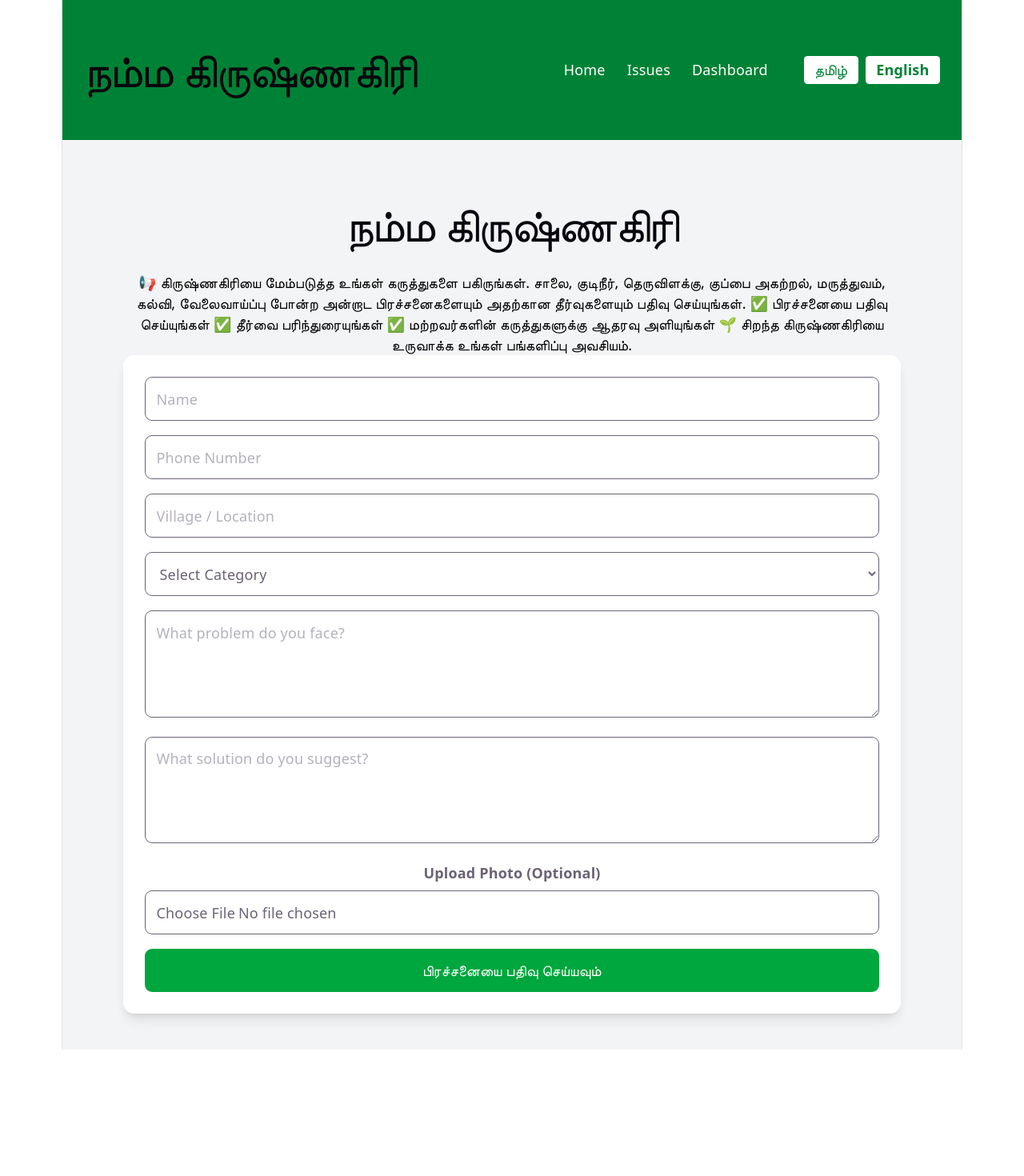
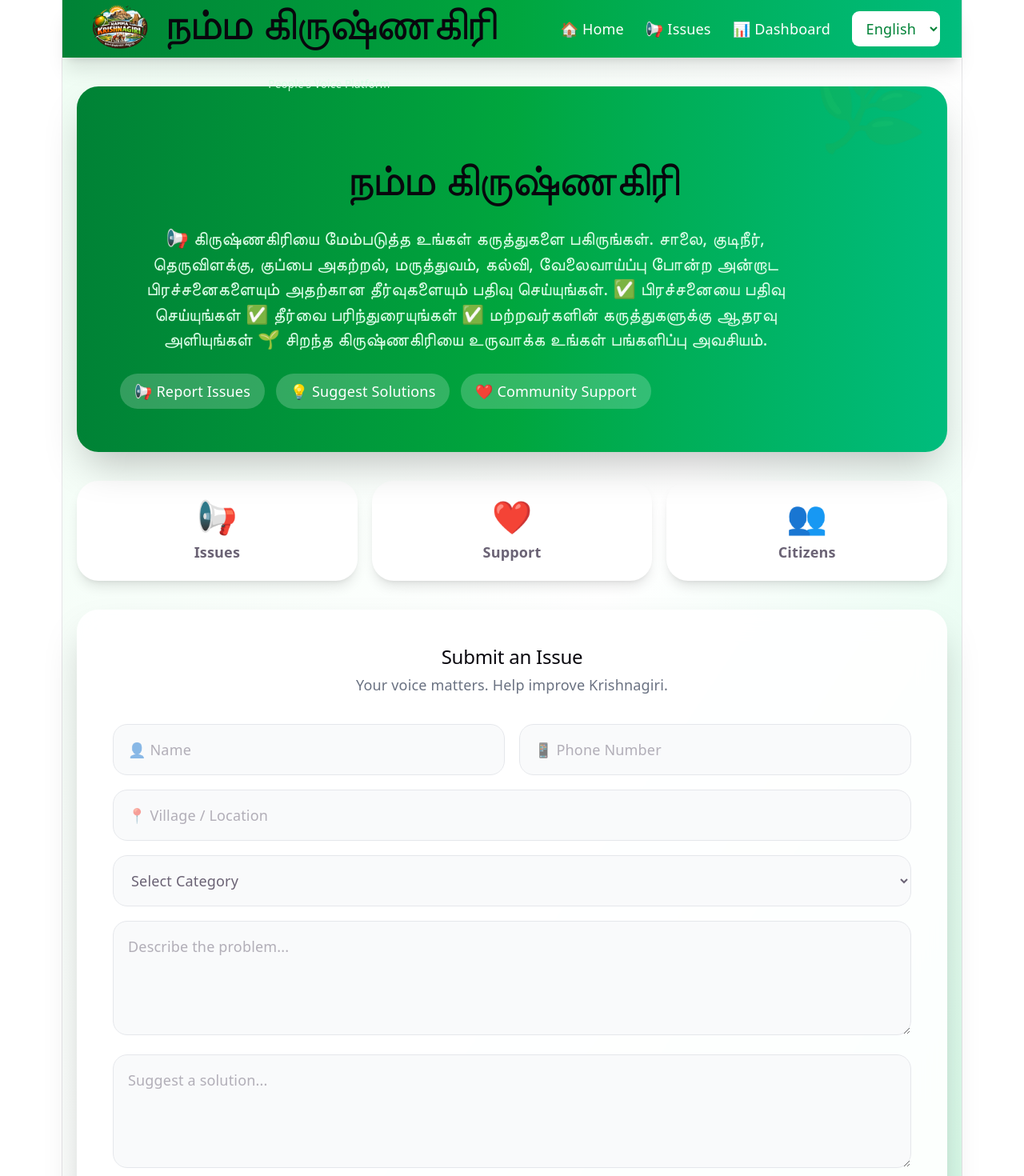
Before and after one commit to PRASATH978/namma_krishnagiri, a React app in the folder frontend/: page / in a window 1280 px wide. Shown: the top 1470 px of the page at 80% size. Before the commit the page ends 1312 px from the top, so only its background shows below. Built offline with nearby package versions, Linux system fonts and the light colour scheme; the HTML template or start-up script is replaced by a standard one.

Commit message:
Connect frontend to Render backend

```diff
--- a/frontend/src/components/Navbar.jsx
+++ b/frontend/src/components/Navbar.jsx
@@ -1,62 +1,113 @@
 import { Link } from "react-router-dom";
 import { useTranslation } from "react-i18next";
+import { useState } from "react";
+import logoImage from "../assets/ChatGPT Image Jun 5, 2026, 07_18_45 PM.png";
 
 function Navbar() {
   const { i18n } = useTranslation();
+  const [menuOpen, setMenuOpen] = useState(false);
 
   return (
-    <nav className="bg-green-700 text-white shadow-lg">
-      <div className="max-w-7xl mx-auto px-6 py-4 flex justify-between items-center">
+    <nav className="sticky top-0 z-50 bg-gradient-to-r from-green-700 via-green-600 to-emerald-500 shadow-xl">
+      <div className="max-w-7xl mx-auto px-4 sm:px-6">
+
+        <div className="flex justify-between items-center h-16">
 
           {/* Logo */}
-        <h1 className="text-2xl font-bold">
+          <Link
+            to="/"
+            className="flex items-center gap-2"
+          >
+            <img
+              src={logoImage}
+              alt="Namma Krishnagiri Logo"
+              className="w-20 h-20 rounded-full"
+            />
+
+            <div>
+              <h1 className="text-white font-bold text-lg sm:text-2xl">
                 நம்ம கிருஷ்ணகிரி
               </h1>
 
-        {/* Navigation */}
-        <div className="flex items-center gap-6">
+              <p className="text-green-100 text-xs hidden sm:block">
+                People's Voice Platform
+              </p>
+            </div>
+          </Link>
+
+          {/* Desktop Menu */}
+          <div className="hidden md:flex items-center gap-6">
 
             <Link
               to="/"
-            className="hover:text-green-200"
+              className="text-white hover:text-green-100 font-medium transition"
             >
-            Home
+              🏠 Home
             </Link>
 
             <Link
               to="/issues"
-            className="hover:text-green-200"
+              className="text-white hover:text-green-100 font-medium transition"
             >
-            Issues
+              📢 Issues
             </Link>
 
             <Link
               to="/dashboard"
-            className="hover:text-green-200"
+              className="text-white hover:text-green-100 font-medium transition"
             >
-            Dashboard
+              📊 Dashboard
             </Link>
 
-          {/* Language Switch */}
-          <div className="flex gap-2 ml-4">
+            <select
+              onChange={(e) =>
+                i18n.changeLanguage(e.target.value)
+              }
+              className="bg-white text-green-700 rounded-lg px-3 py-2 font-medium outline-none"
+              defaultValue={i18n.language}
+            >
+              <option value="ta">தமிழ்</option>
+              <option value="en">English</option>
+            </select>
 
+          </div>
+
+          {/* Mobile Button */}
           <button
-              onClick={() => i18n.changeLanguage("ta")}
-              className="bg-white text-green-700 px-3 py-1 rounded font-semibold"
+            onClick={() => setMenuOpen(!menuOpen)}
+            className="md:hidden text-white text-3xl"
           >
-              தமிழ்
-            </button>
-
-            <button
-              onClick={() => i18n.changeLanguage("en")}
-              className="bg-white text-green-700 px-3 py-1 rounded font-semibold"
-            >
-              English
+            {menuOpen ? "✕" : "☰"}
           </button>
 
         </div>
 
+        {/* Mobile Menu */}
+        {menuOpen && (
+          <div className="md:hidden bg-white rounded-2xl shadow-xl mb-4 overflow-hidden">
+
+            <Link
+              to="/"
+              onClick={() => setMenuOpen(false)}
+              className="block px-5 py-4 border-b hover:bg-green-50"
+            >
+              🏠 Home
+            </Link>
+
+            <Link
+              to="/issues"
+              onClick={() => setMenuOpen(false)}
+              className="block px-5 py-4 border-b hover:bg-green-50"
+            >
+              📢 Issues
+            </Link>
+
+
+
+
+
           </div>
+        )}
 
       </div>
     </nav>
--- a/frontend/src/pages/Home.jsx
+++ b/frontend/src/pages/Home.jsx
@@ -4,6 +4,10 @@ import Navbar from "../components/Navbar";
 import { useTranslation } from "react-i18next";
 
 function Home() {
+const { t } = useTranslation();
+
+const [loading, setLoading] = useState(false);
+
 const [formData, setFormData] = useState({
 name: "",
 phone: "",
@@ -12,7 +16,6 @@ function Home() {
 problem: "",
 solution: "",
 });
-  const { t } = useTranslation();
 
 const [image, setImage] = useState(null);
 
@@ -25,14 +28,14 @@ function Home() {
 
 const submitIssue = async () => {
 try {
+setLoading(true);
+
+
   const data = new FormData();
 
-      data.append("name", formData.name);
-      data.append("phone", formData.phone);
-      data.append("village", formData.village);
-      data.append("category", formData.category);
-      data.append("problem", formData.problem);
-      data.append("solution", formData.solution);
+  Object.keys(formData).forEach((key) => {
+    data.append(key, formData[key]);
+  });
 
   if (image) {
     data.append("image", image);
@@ -63,102 +66,179 @@ function Home() {
 } catch (error) {
   console.log(error);
   alert("Submission Failed");
+} finally {
+  setLoading(false);
 }
+
+
 };
 
+const inputStyle =
+"w-full border border-gray-200 bg-gray-50 p-4 rounded-2xl focus:ring-4 focus:ring-green-200 focus:border-green-500 outline-none transition";
+
 return (
-    <>
-    <Navbar />
+<> <Navbar />
 
-    <div className="min-h-screen bg-gray-100">
-      <div className="max-w-4xl mx-auto py-10 px-4">
 
-        <h1 className="text-5xl font-bold text-center text-black mb-4 ">
+  <div className="min-h-screen bg-gradient-to-br from-green-50 via-white to-emerald-100">
+
+    <div className="max-w-6xl mx-auto px-4 py-8">
+
+      <div className="relative overflow-hidden rounded-3xl bg-gradient-to-r from-green-700 via-green-600 to-emerald-500 text-white p-8 sm:p-12 shadow-2xl mb-8">
+
+        <div className="absolute right-5 top-0 text-[120px] opacity-10">
+          🌿
+        </div>
+
+        <div className="relative z-10">
+          <h1 className="text-4xl sm:text-6xl font-extrabold mb-4">
             {t("title")}
           </h1>
 
-        <p className="text-center text-black mt-3 mb-8">
+          <p className="text-green-100 text-lg sm:text-xl max-w-3xl">
             {t("subtitle")}
           </p>
 
-        <div className="bg-white shadow-lg rounded-xl p-6">
+          <div className="flex flex-wrap gap-3 mt-6">
+            <span className="bg-white/20 px-4 py-2 rounded-full">
+              📢 Report Issues
+            </span>
+
+            <span className="bg-white/20 px-4 py-2 rounded-full">
+              💡 Suggest Solutions
+            </span>
+
+            <span className="bg-white/20 px-4 py-2 rounded-full">
+              ❤️ Community Support
+            </span>
+          </div>
+        </div>
+      </div>
+
+      <div className="grid grid-cols-3 gap-4 mb-8">
+
+        <div className="bg-white rounded-3xl shadow-lg p-5 text-center">
+          <div className="text-4xl">📢</div>
+          <h3 className="font-bold mt-2">Issues</h3>
+        </div>
+
+        <div className="bg-white rounded-3xl shadow-lg p-5 text-center">
+          <div className="text-4xl">❤️</div>
+          <h3 className="font-bold mt-2">Support</h3>
+        </div>
+
+        <div className="bg-white rounded-3xl shadow-lg p-5 text-center">
+          <div className="text-4xl">👥</div>
+          <h3 className="font-bold mt-2">Citizens</h3>
+        </div>
+
+      </div>
+
+      <div className="bg-white/90 backdrop-blur-lg rounded-3xl shadow-2xl p-6 sm:p-10">
+
+        <div className="text-center mb-8">
+          <h2 className="text-3xl font-bold text-gray-800">
+            Submit an Issue
+          </h2>
+
+          <p className="text-gray-500 mt-2">
+            Your voice matters. Help improve Krishnagiri.
+          </p>
+        </div>
+
+        <div className="grid md:grid-cols-2 gap-4">
 
           <input
             type="text"
             name="name"
-            placeholder="Name"
+            placeholder="👤 Name"
             value={formData.name}
             onChange={handleChange}
-            className="w-full border p-3 rounded-lg mb-4"
+            className={inputStyle}
           />
 
           <input
             type="text"
             name="phone"
-            placeholder="Phone Number"
+            placeholder="📱 Phone Number"
             value={formData.phone}
             onChange={handleChange}
-            className="w-full border p-3 rounded-lg mb-4"
+            className={inputStyle}
           />
+
+        </div>
 
         <input
           type="text"
           name="village"
-            placeholder="Village / Location"
+          placeholder="📍 Village / Location"
           value={formData.village}
           onChange={handleChange}
-            className="w-full border p-3 rounded-lg mb-4"
+          className={`${inputStyle} mt-4`}
         />
 
         <select
           name="category"
           value={formData.category}
           onChange={handleChange}
-            className="w-full border p-3 rounded-lg mb-4"
+          className={`${inputStyle} mt-4`}
         >
           <option value="">Select Category</option>
-            <option value="Road">Road</option>
-            <option value="Water">Water</option>
-            <option value="Bus">Bus</option>
-            <option value="Hospital">Hospital</option>
-            <option value="Jobs">Jobs</option>
-            <option value="Education">Education</option>
-            <option value="Other">Other</option>
+          <option value="Road">🛣 Road</option>
+          <option value="Water">💧 Water</option>
+          <option value="Bus">🚌 Bus</option>
+          <option value="Hospital">🏥 Hospital</option>
+          <option value="Jobs">💼 Jobs</option>
+          <option value="Education">🎓 Education</option>
+          <option value="Other">📌 Other</option>
         </select>
 
         <textarea
+          rows="4"
           name="problem"
-            rows="4"
-            placeholder="What problem do you face?"
+          placeholder="Describe the problem..."
           value={formData.problem}
           onChange={handleChange}
-            className="w-full border p-3 rounded-lg mb-4"
+          className={`${inputStyle} mt-4`}
         />
 
         <textarea
+          rows="4"
           name="solution"
-            rows="4"
-            placeholder="What solution do you suggest?"
+          placeholder="Suggest a solution..."
           value={formData.solution}
           onChange={handleChange}
-            className="w-full border p-3 rounded-lg mb-4"
+          className={`${inputStyle} mt-4`}
         />
 
-          <label className="block mb-2 font-semibold">
-            Upload Photo (Optional)
+        <div className="mt-4">
+
+          <label className="font-semibold text-gray-700">
+            Upload Photo
           </label>
 
           <input
             type="file"
             onChange={(e) => setImage(e.target.files[0])}
-            className="w-full border p-3 rounded-lg mb-4"
+            className={`${inputStyle} mt-2`}
           />
+
+          {image && (
+            <img
+              src={URL.createObjectURL(image)}
+              alt="Preview"
+              className="mt-4 rounded-2xl shadow-lg max-h-72"
+            />
+          )}
+
+        </div>
 
         <button
           onClick={submitIssue}
-            className="w-full bg-green-600 text-white py-3 rounded-lg hover:bg-green-700 transition"
+          disabled={loading}
+          className="w-full mt-6 bg-gradient-to-r from-green-600 to-emerald-500 text-white py-4 rounded-2xl font-bold text-lg shadow-lg hover:scale-[1.02] transition disabled:opacity-50"
         >
-            {t("submit")}
+          {loading ? "Submitting..." : "🚀 Submit Issue"}
         </button>
 
       </div>
@@ -167,6 +247,8 @@ function Home() {
   </div>
 </>
 
+
 );
 }
+
 export default Home;
--- a/frontend/src/pages/Issues.jsx
+++ b/frontend/src/pages/Issues.jsx
@@ -1,4 +1,3 @@
-
 import { useEffect, useState } from "react";
 import axios from "axios";
 import Navbar from "../components/Navbar";
@@ -7,12 +6,15 @@ function Issues() {
   const [issues, setIssues] = useState([]);
   const [comments, setComments] = useState({});
   const [openComments, setOpenComments] = useState({});
+  const [loading, setLoading] = useState(true);
 
   useEffect(() => {
     loadIssues();
   }, []);
 
   const loadIssues = async () => {
+    setLoading(true);
+
     try {
       const response = await axios.get(
         "https://namma-krishnagiri.onrender.com/api/issues/"
@@ -21,6 +23,8 @@ function Issues() {
       setIssues(response.data);
     } catch (error) {
       console.log(error);
+    } finally {
+      setLoading(false);
     }
   };
 
@@ -33,6 +37,7 @@ function Issues() {
       },
     });
   };
+
   const toggleComments = (issueId) => {
     setOpenComments((prev) => ({
       ...prev,
@@ -44,10 +49,7 @@ function Issues() {
     try {
       const commentData = comments[issueId];
 
-      if (
-        !commentData?.name ||
-        !commentData?.comment
-      ) {
+      if (!commentData?.name || !commentData?.comment) {
         alert("Please fill all fields");
         return;
       }
@@ -94,29 +96,33 @@ function Issues() {
     <div className="min-h-screen bg-gray-100">
       <Navbar />
 
-      <div className="max-w-2xl mx-auto py-8 px-4">
-
-        <h1 className="text-3xl font-bold text-center mb-8 text-green-700">
-          Namma Krishnagiri Feed
+      <div className="max-w-4xl mx-auto py-4 sm:py-8 px-3 sm:px-6">
+        <h1 className="text-2xl sm:text-4xl font-bold text-center mb-6 sm:mb-8 text-green-700">
+          🌿 Namma Krishnagiri Feed
         </h1>
 
-        {issues.map((issue) => (
+        {loading ? (
+          <div className="flex justify-center items-center py-20">
+            <div className="animate-spin rounded-full h-12 w-12 border-b-4 border-green-600"></div>
+          </div>
+        ) : (
+          issues.map((issue) => (
             <div
               key={issue.id}
-            className="bg-white rounded-2xl shadow-lg overflow-hidden mb-8"
+              className="bg-white rounded-3xl shadow-xl overflow-hidden mb-6 hover:shadow-2xl transition duration-300"
             >
               {/* Header */}
-            <div className="flex items-center p-4">
-              <div className="w-12 h-12 rounded-full bg-gradient-to-r from-pink-500 to-yellow-500 flex items-center justify-center text-white font-bold text-lg">
+              <div className="flex items-center p-4 sm:p-5">
+                <div className="w-10 h-10 sm:w-12 sm:h-12 rounded-full bg-gradient-to-r from-pink-500 to-orange-500 flex items-center justify-center text-white font-bold text-lg">
                   {issue.name?.charAt(0)?.toUpperCase()}
                 </div>
 
                 <div className="ml-3">
-                <h3 className="font-semibold text-lg">
+                  <h3 className="font-semibold text-base sm:text-lg">
                     {issue.name}
                   </h3>
 
-                <p className="text-sm text-gray-500">
+                  <p className="text-xs sm:text-sm text-gray-500">
                     📍 {issue.village}
                   </p>
                 </div>
@@ -127,66 +133,74 @@ function Issues() {
                 <img
                   src={`https://namma-krishnagiri.onrender.com${issue.image}`}
                   alt="Issue"
-                className="w-full h-[500px] object-cover"
+                  className="w-full h-64 sm:h-80 md:h-[450px] object-cover"
                 />
               )}
 
               {/* Content */}
-            <div className="p-4">
-
-              {/* Like Button */}
-              <div className="flex items-center gap-3 mb-3">
-
+              <div className="p-4 sm:p-5">
+                {/* Vote Section */}
+                <div className="flex items-center justify-between mb-4">
                   <button
                     onClick={() => voteIssue(issue.id)}
-                  className="text-3xl hover:scale-125 transition duration-200"
+                    className="flex items-center gap-2 bg-red-50 hover:bg-red-100 px-4 py-2 rounded-full transition"
                   >
-                  ❤️
+                    <span className="text-2xl">❤️</span>
+                    <span className="font-semibold">
+                      {issue.votes}
+                    </span>
                   </button>
 
-                <span className="font-semibold">
-                  {issue.votes} Supports
+                  <span className="text-sm text-gray-500">
+                    {issue.comments?.length || 0} Comments
                   </span>
-
                 </div>
 
                 {/* Category */}
-              <h2 className="font-bold text-xl mb-2">
+                <div className="inline-block bg-green-100 text-green-700 px-4 py-1 rounded-full text-sm font-semibold mb-3">
                   #{issue.category}
-              </h2>
+                </div>
 
                 {/* Problem */}
-              <p className="text-gray-700 mb-2">
-                <span className="font-bold">
+                <div className="mb-3">
+                  <p className="font-bold text-gray-800 mb-1">
                     Problem:
-                </span>{" "}
+                  </p>
+
+                  <p className="text-gray-700 leading-relaxed">
                     {issue.problem}
                   </p>
+                </div>
 
                 {/* Solution */}
                 {issue.solution && (
-                <p className="text-green-700 mb-3">
-                  <span className="font-bold">
-                    Suggested Solution:
-                  </span>{" "}
+                  <div className="bg-green-50 border-l-4 border-green-500 p-3 rounded-lg mb-4">
+                    <p className="font-semibold text-green-700">
+                      Suggested Solution
+                    </p>
+
+                    <p className="text-green-600">
                       {issue.solution}
                     </p>
+                  </div>
                 )}
 
-
-              {/* Comments Section */}
+                {/* Comments */}
                 <div className="border-t pt-4">
                   <button
                     type="button"
                     onClick={() => toggleComments(issue.id)}
-                  className="text-blue-600 font-semibold mb-3 hover:text-blue-800"
+                    className="font-semibold text-blue-600 hover:text-blue-800 mb-4"
                   >
-                  {openComments[issue.id] ? "Hide comments" : "Show comments"}
+                    {openComments[issue.id]
+                      ? "🔼 Hide Comments"
+                      : "🔽 Show Comments"}
                   </button>
 
                   {openComments[issue.id] && (
                     <>
-                    <div className="space-y-2 mb-4">
+                      {/* Comment Form */}
+                      <div className="space-y-3 mb-5">
                         <input
                           type="text"
                           placeholder="Your Name"
@@ -198,10 +212,10 @@ function Issues() {
                               e.target.value
                             )
                           }
-                        className="w-full border rounded-full px-4 py-2"
+                          className="w-full border border-gray-300 rounded-full px-4 py-3 focus:outline-none focus:ring-2 focus:ring-green-500"
                         />
 
-                      <div className="flex gap-2">
+                        <div className="flex flex-col sm:flex-row gap-2">
                           <input
                             type="text"
                             placeholder="Add a comment..."
@@ -213,39 +227,40 @@ function Issues() {
                                 e.target.value
                               )
                             }
-                          className="flex-1 border rounded-full px-4 py-2"
+                            className="flex-1 border border-gray-300 rounded-full px-4 py-3 focus:outline-none focus:ring-2 focus:ring-green-500"
                           />
 
                           <button
                             type="button"
                             onClick={() => addComment(issue.id)}
-                          className="bg-blue-500 hover:bg-blue-600 text-white px-5 rounded-full"
+                            className="bg-blue-500 hover:bg-blue-600 text-white px-5 py-3 rounded-full w-full sm:w-auto transition"
                           >
                             Post
                           </button>
                         </div>
                       </div>
 
-                    <div className="space-y-2">
+                      {/* Comment List */}
+                      <div className="space-y-3">
                         {issue.comments?.length > 0 ? (
                           issue.comments.map((comment) => (
                             <div
                               key={comment.id}
-                            className="bg-gray-100 rounded-xl p-3"
+                              className="bg-gray-50 border rounded-2xl p-3"
                             >
-                            <p className="font-semibold text-sm">
+                              <p className="font-semibold text-sm text-gray-800">
                                 👤 {comment.name}
                               </p>
 
-                            <p className="text-gray-700">
+                              <p className="text-gray-700 mt-1">
                                 {comment.comment}
                               </p>
                             </div>
                           ))
                         ) : (
-                        <p className="text-gray-400">
+                          <div className="text-center py-4 text-gray-400">
                             No comments yet
-                        </p>
+                          </div>
                         )}
                       </div>
                     </>
@@ -253,7 +268,8 @@ function Issues() {
                 </div>
               </div>
             </div>
-        ))}
+          ))
+        )}
       </div>
     </div>
   );
```
Also changed, not shown: frontend/src/assets/ChatGPT Image Jun 5, 2026, 07_18_45 PM.png (added). Lines whose indentation alone changed are shown as unchanged.
